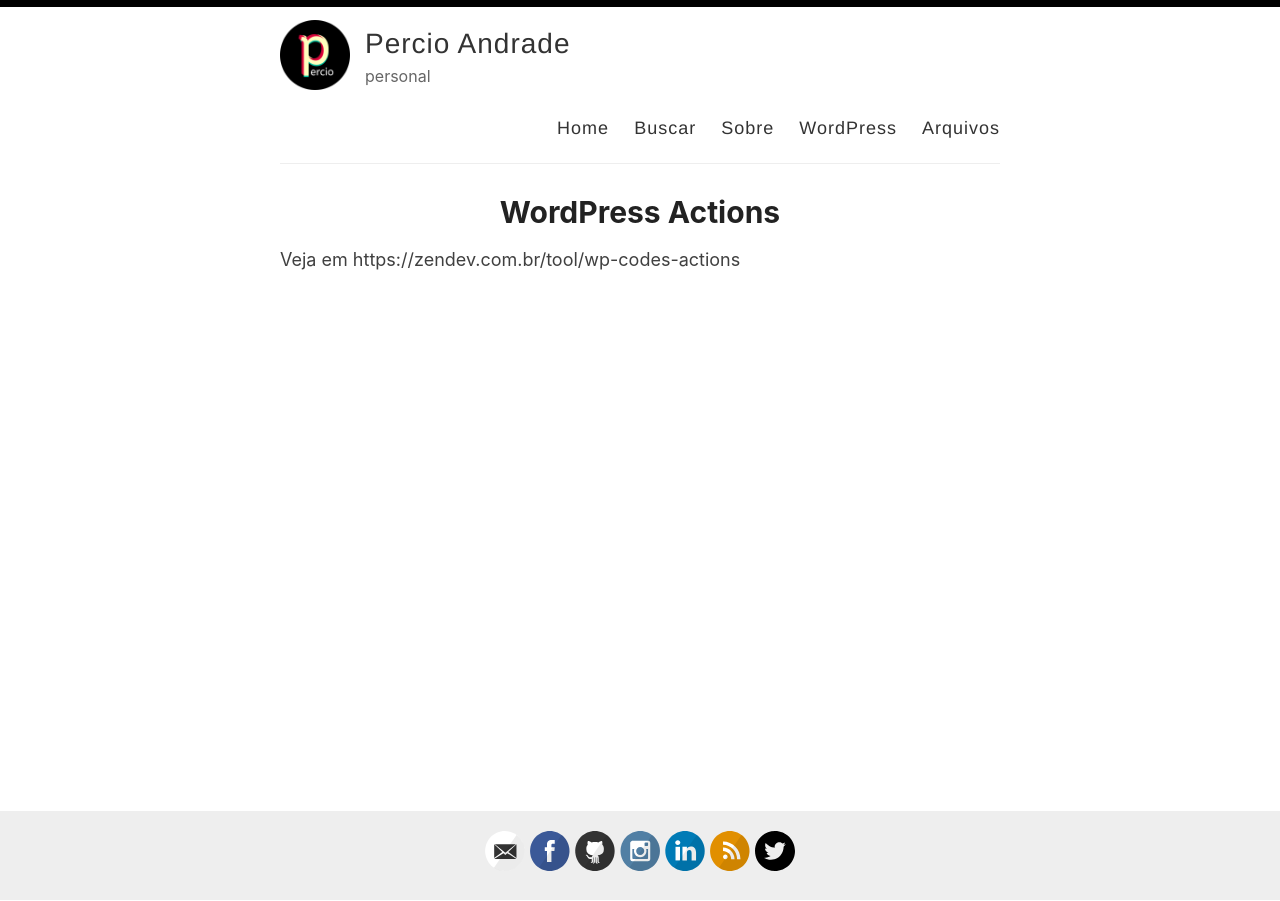
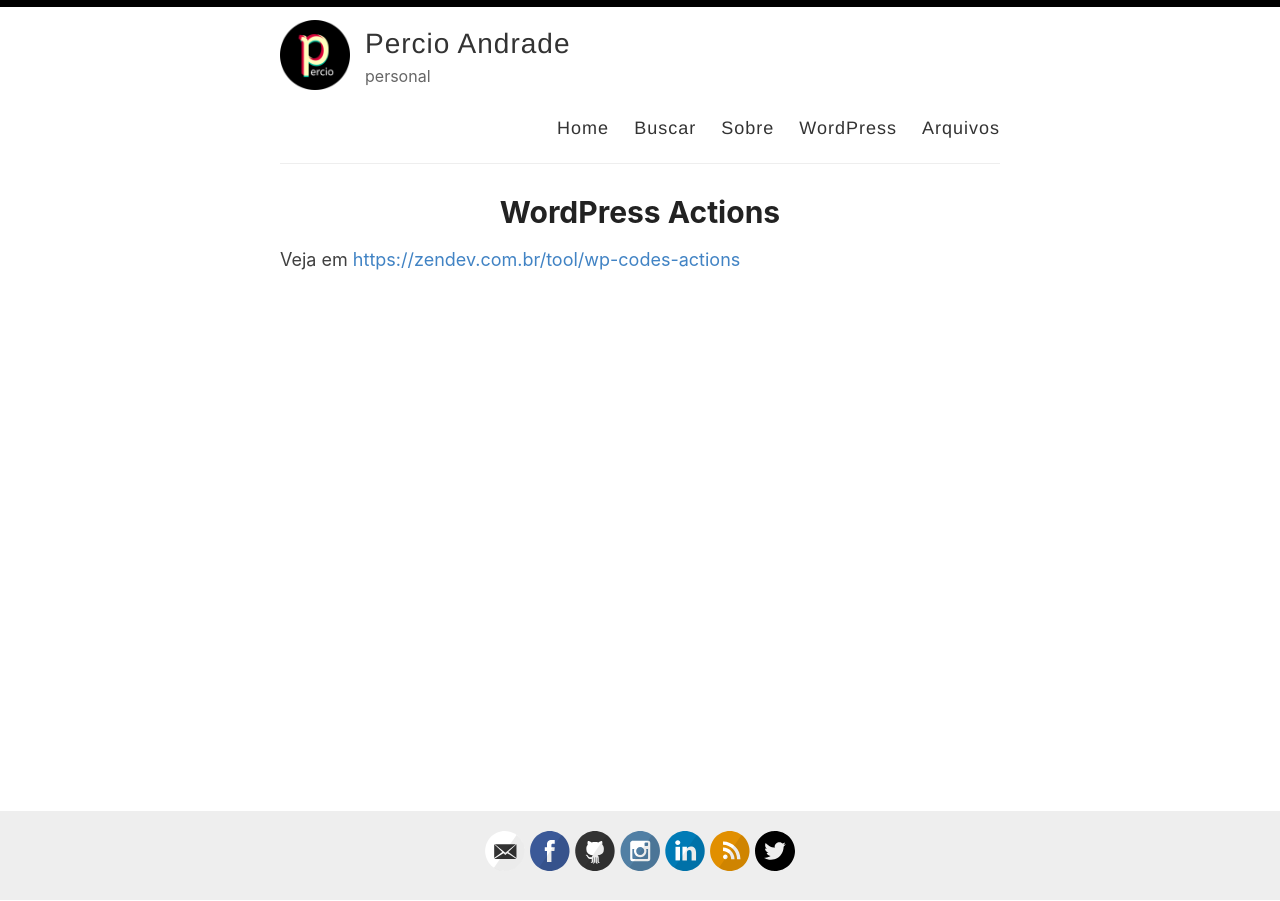
Before and after one commit to percioandrade/percioandrade.github.io, a Jekyll site: the page built from _pages/wordpress-actions.md, in a window 1280 px wide. Built offline with Jekyll 4.4.1, drawn with Linux system fonts in a browser that asks for light colours; part of the change alters nothing that is shown.

```diff
--- a/_pages/wordpress-actions.md
+++ b/_pages/wordpress-actions.md
@@ -6,4 +6,4 @@ categories: [WordPress,Code]
 excerpt: A collection of WordPress actions
 ---
 
-Veja em https://zendev.com.br/tool/wp-codes-actions
+Veja em <a href="https://zendev.com.br/tool/wp-codes-actions">https://zendev.com.br/tool/wp-codes-actions</a>
```
